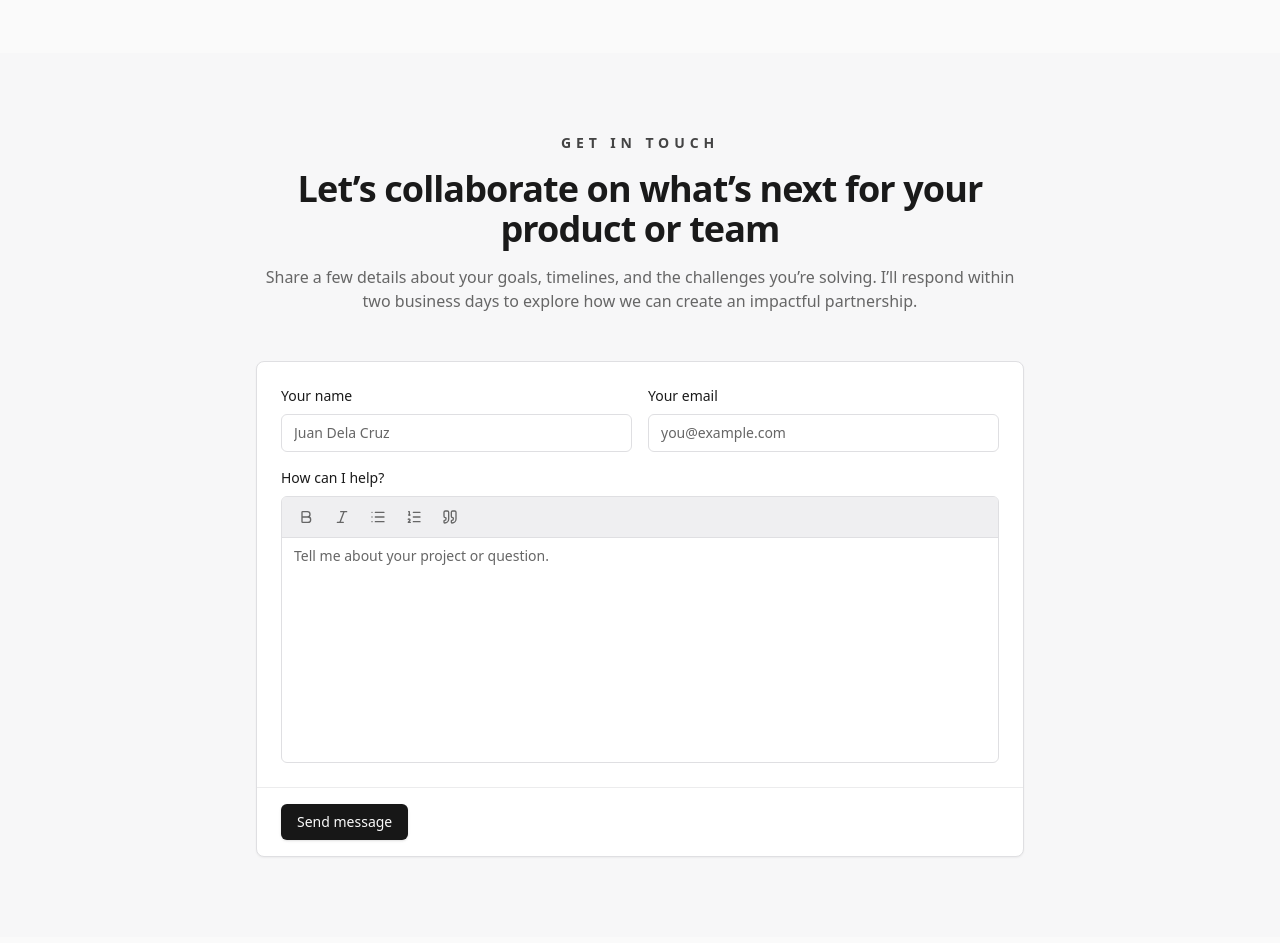
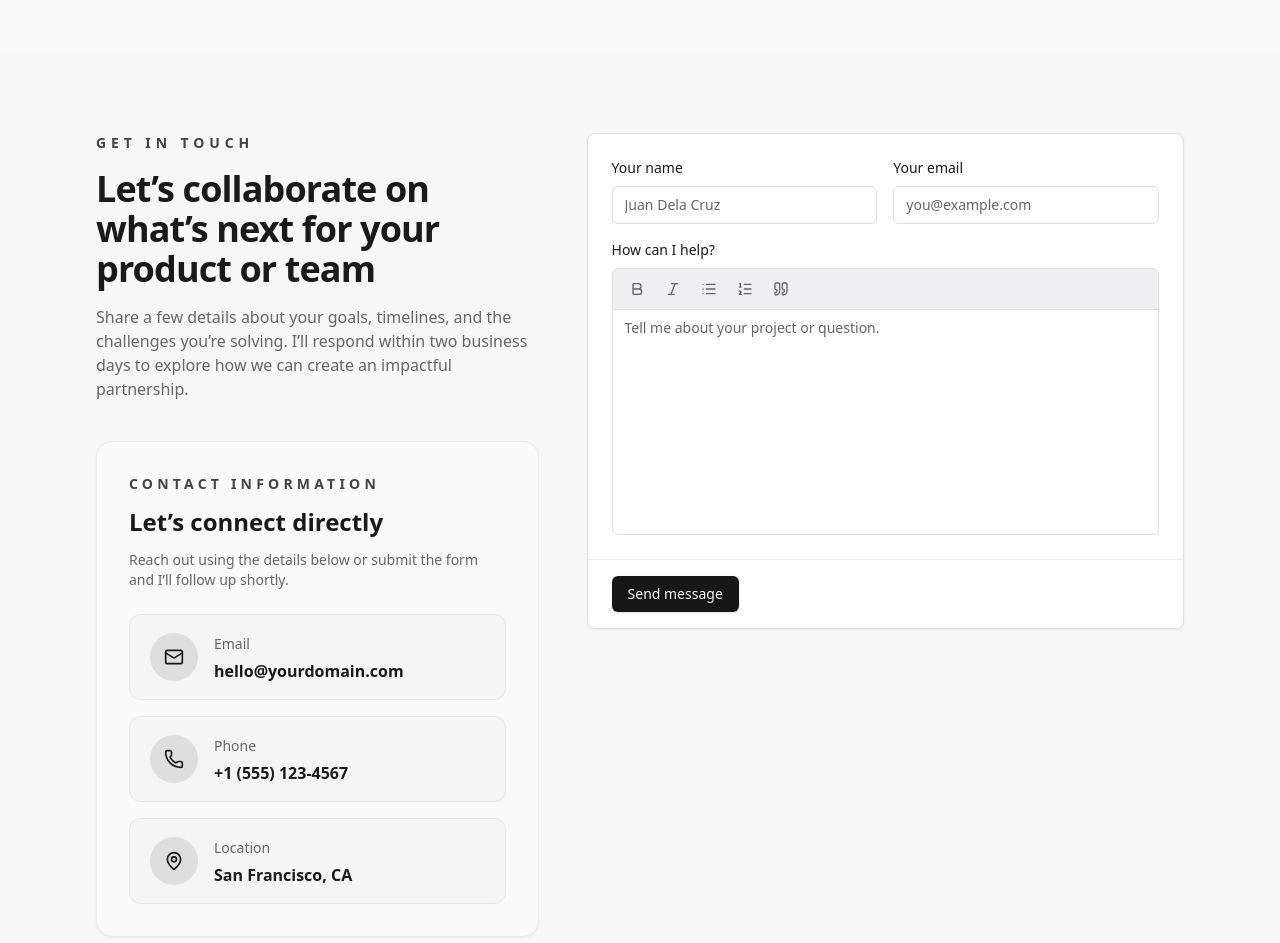
Before and after one commit to Antholem/web-portfolio, a Next.js app: page / in a window 1280 px wide. Shown: the part 920-1863 px from the top of the page. Built offline with nearby package versions, Linux system fonts and the light colour scheme; no server answers.

Commit message:
Add direct contact details to contact section

```diff
--- a/src/components/contact-section.tsx
+++ b/src/components/contact-section.tsx
@@ -1,23 +1,81 @@
+import { Mail, MapPin, Phone } from "lucide-react";
+
 import ContactForm from "@/components/contact-form";
+
+const CONTACT_METHODS = [
+  {
+    label: "Email",
+    value: "hello@yourdomain.com",
+    href: "mailto:hello@yourdomain.com",
+    icon: Mail,
+  },
+  {
+    label: "Phone",
+    value: "+1 (555) 123-4567",
+    href: "tel:+15551234567",
+    icon: Phone,
+  },
+  {
+    label: "Location",
+    value: "San Francisco, CA",
+    href: "https://maps.app.goo.gl/",
+    icon: MapPin,
+  },
+] as const;
 
 export default function ContactSection() {
   return (
     <section id="contact" className="bg-muted/20 py-16 lg:py-20">
       <div className="mx-auto flex max-w-6xl flex-col gap-12 px-4 sm:px-6 lg:px-8">
-        <div className="mx-auto max-w-3xl text-center">
+        <div className="grid gap-12 lg:grid-cols-[minmax(0,1fr)_minmax(0,1.35fr)] lg:items-start">
+          <div className="space-y-10">
+            <div className="space-y-4 text-center lg:text-left">
               <p className="text-sm font-semibold uppercase tracking-[0.35em] text-primary/80">
                 Get in touch
               </p>
-          <h2 className="mt-4 text-3xl font-bold tracking-tight text-foreground sm:text-4xl">
+              <h2 className="text-3xl font-bold tracking-tight text-foreground sm:text-4xl">
                 Let&rsquo;s collaborate on what&rsquo;s next for your product or team
               </h2>
-          <p className="mt-4 text-base text-muted-foreground">
+              <p className="text-base text-muted-foreground">
                 Share a few details about your goals, timelines, and the challenges you&rsquo;re solving. I&rsquo;ll respond within two business days to explore how we can create an impactful partnership.
               </p>
             </div>
 
-        <div className="mx-auto w-full max-w-4xl">
+            <div className="space-y-6 rounded-2xl border border-border/60 bg-background/80 p-8 shadow-sm backdrop-blur">
+              <div>
+                <p className="text-sm font-semibold uppercase tracking-[0.3em] text-primary/80">
+                  Contact information
+                </p>
+                <h3 className="mt-3 text-2xl font-semibold text-foreground">Let&rsquo;s connect directly</h3>
+                <p className="mt-3 text-sm text-muted-foreground">
+                  Reach out using the details below or submit the form and I&rsquo;ll follow up shortly.
+                </p>
+              </div>
+
+              <ul className="space-y-4">
+                {CONTACT_METHODS.map(({ label, value, href, icon: Icon }) => (
+                  <li key={label}>
+                    <a
+                      href={href}
+                      className="group flex items-center gap-4 rounded-xl border border-border/60 bg-muted/30 px-5 py-4 text-left transition hover:border-primary/60 hover:bg-primary/5"
+                    >
+                      <span className="flex h-12 w-12 items-center justify-center rounded-full bg-primary/10 text-primary group-hover:bg-primary/15">
+                        <Icon className="h-5 w-5" aria-hidden />
+                      </span>
+                      <span>
+                        <span className="text-sm font-medium text-muted-foreground">{label}</span>
+                        <span className="mt-1 block text-base font-semibold text-foreground">{value}</span>
+                      </span>
+                    </a>
+                  </li>
+                ))}
+              </ul>
+            </div>
+          </div>
+
+          <div className="w-full">
             <ContactForm />
+          </div>
         </div>
       </div>
     </section>
```
Lines whose indentation alone changed are shown as unchanged.
